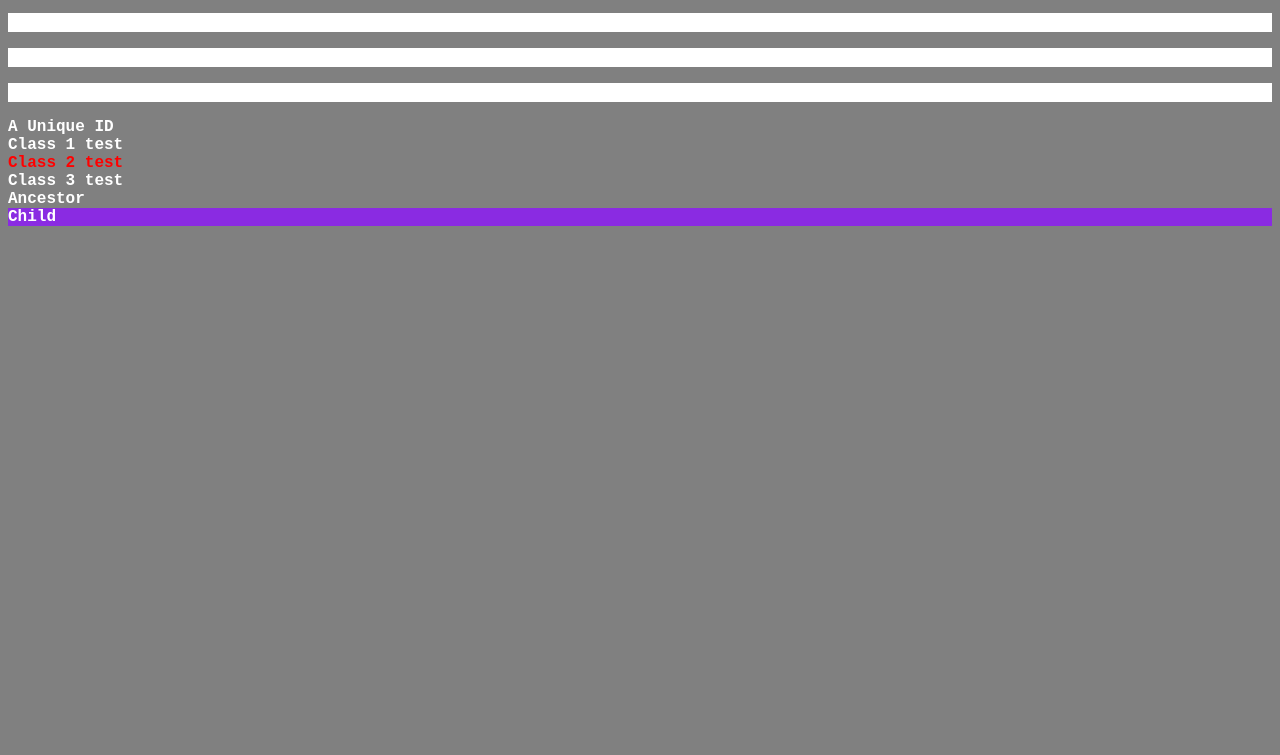
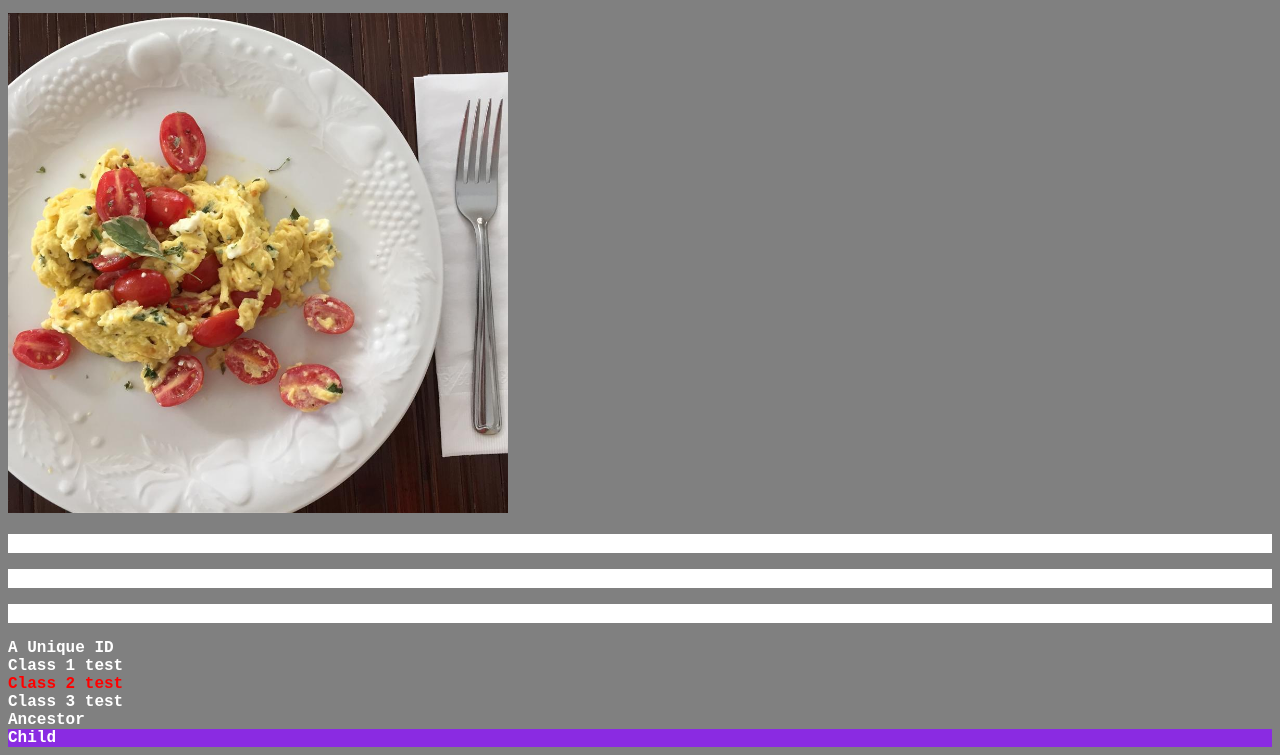
Before and after one commit to n00bfish/odin-recipes, a plain HTML site: page index.html in a window 1280 px wide. Shown: the part 46-801 px from the top of the page. Drawn offline with Linux system fonts and the light colour scheme.

Commit message:
Set image format

```diff
--- a/index.html
+++ b/index.html
@@ -8,6 +8,8 @@
 
     <body>
         <h1>Odin Recipes</h1>
+
+        <img src="../images/eggs.jpeg" alt="Lovely man">
 
         <p><a href="../odin-recipes/recipes/pancakes.html">JAPANESE PANCAKES</a></p>
         <p><a href="../odin-recipes/recipes/eggs.html">CHEF JOHN'S SCRAMBLED EGGS</a></p>
--- a/styles.css
+++ b/styles.css
@@ -55,3 +55,10 @@ p {
 .ancestor .child {
     background-color:blueviolet;
 }
+
+/*img format */
+img {
+    height:auto;
+    width:500px;
+
+}
```
